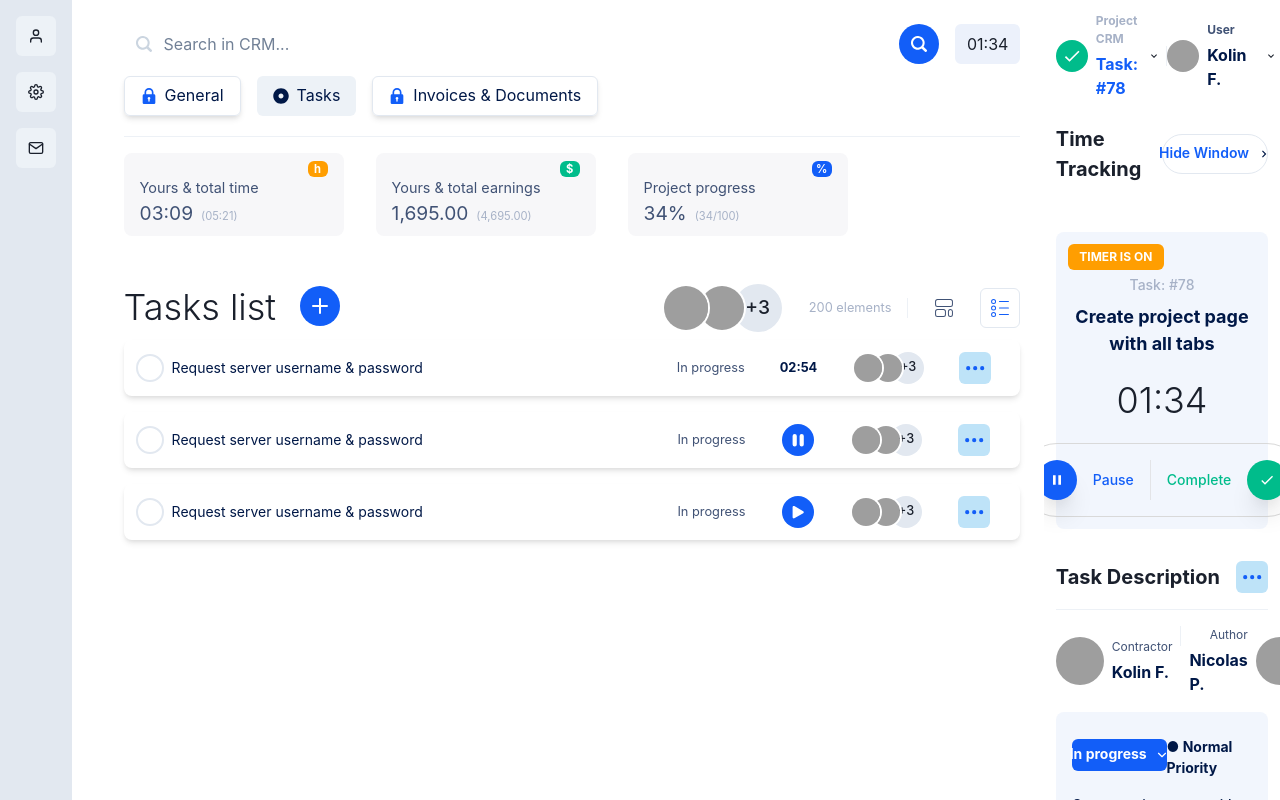
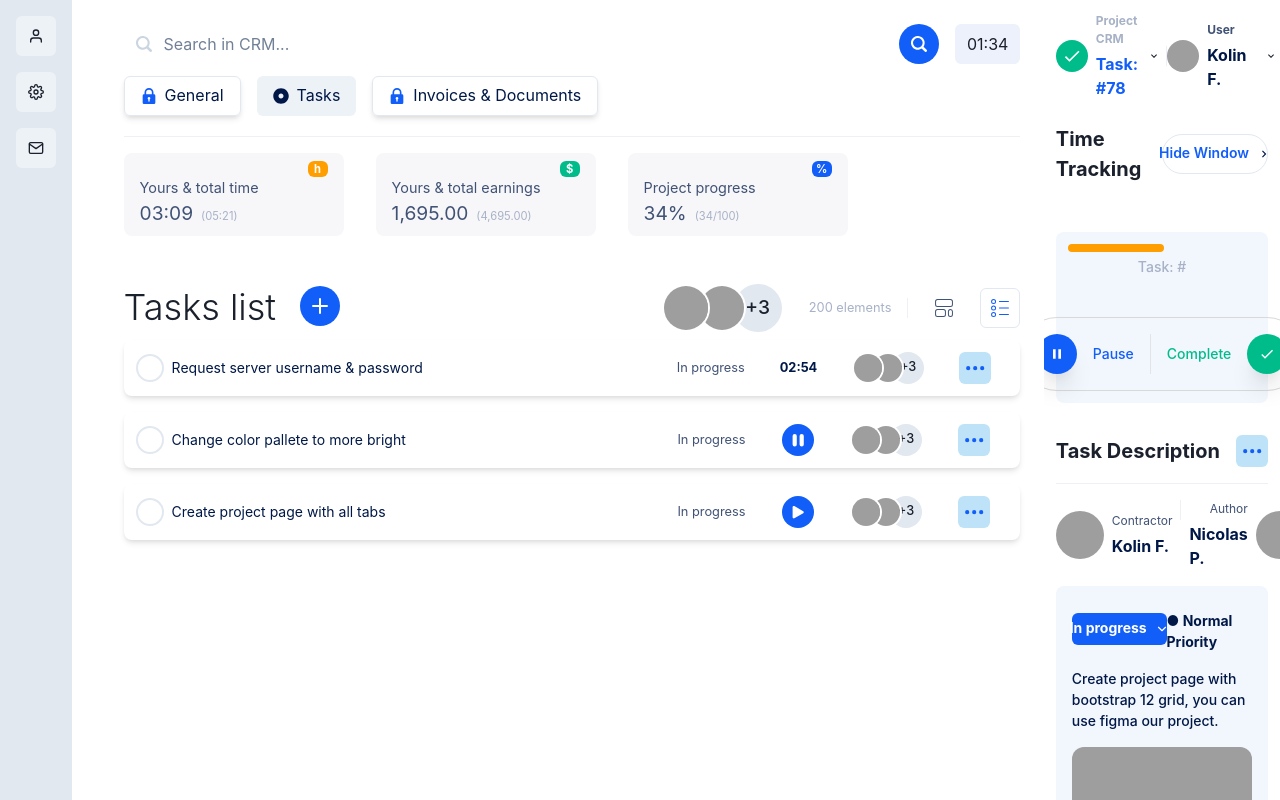
Before and after one commit to gitguti/crm-dashboard, a Next.js app: page / in a window 1280 px wide. Built offline with nearby package versions, Linux system fonts and the light colour scheme; grey boxes are pictures that could not be loaded.

Commit message:
Update TaskList and connect with TimeTrackingResumen

```diff
--- a/components/TaskList.jsx
+++ b/components/TaskList.jsx
@@ -3,6 +3,7 @@ import { Avatar, AvatarGroup, Box, Checkbox, Flex, IconButton, Text , Heading, S
 import { AddIcon, DragHandleIcon } from "@chakra-ui/icons";
 import {CiGrid31, CiCircleList} from "react-icons/ci";
 import { BsPlayFill, BsPauseFill, BsThreeDots } from "react-icons/bs";
+import { useState } from "react";
 
 
 
@@ -12,6 +13,7 @@ const List = [
         title: "Request server username & password",
         status: "In progress",
         time: "02:54",
+        id: "78",
         responsibles: [{
             name:"Ryan Florence",
         src:"https://bit.ly/ryan-florence"
@@ -28,9 +30,10 @@ const List = [
         src:"https://bit.ly/code-beast"}]
     },
     {
-        title: "Request server username & password",
+        title: "Change color pallete to more bright",
         status: "In progress",
         time: "play",
+        id: "25",
         responsibles: [{
             name:"Ryan Florence",
         src:"https://bit.ly/ryan-florence"
@@ -46,9 +49,10 @@ const List = [
       },{  name:"Christian Nwamba",
         src:"https://bit.ly/code-beast"}]
     },{
-        title: "Request server username & password",
+        title: "Create project page with all tabs",
         status: "In progress",
         time: "pause",
+        id: "33",
         responsibles: [{
             name:"Ryan Florence",
         src:"https://bit.ly/ryan-florence"
@@ -73,7 +77,13 @@ const AvatarList = (user) => {
         src={user.src}
       />)
 }
-const RowList = (Element) =>{
+const RowList = ({Element, setTaskSelect, idx, setIdxSelect,selected,idxSelect}) =>{
+  const toggleTodo = (todo) => {
+    console.log("todo", todo)
+    setTaskSelect(todo)
+    if (idxSelect === idx) return setIdxSelect(null)
+    setIdxSelect(idx)
+}
   const renderTime = () => {
     if (Element.time === "pause") {
       return (
@@ -117,15 +127,16 @@ const RowList = (Element) =>{
         alignItems="center"
         boxShadow={"md"}
       >
-            <Checkbox
+      <Checkbox
       variant="circular"
       size="sm"
       color="neutrals.gray.navy"
       w="60%"
       colorScheme="green"
       onChange={() => {
-        toggleTodo(todo);
+        toggleTodo(Element);
       }}
+      isChecked={selected}
     >
       {Element.title}
     </Checkbox>
@@ -153,7 +164,8 @@ const RowList = (Element) =>{
       </Box>)
 }
 
-export const TaskList = () => {
+export const TaskList = ({setTaskSelect}) => {
+  const [idxSelect, setIdxSelect] = useState(null)
     return (
     <>
     <Flex mt={12} alignItems="center" justifyContent="space-between">
@@ -215,7 +227,7 @@ export const TaskList = () => {
               />
             </Flex>
             </Flex>
-    {List.map(RowList)}
+            {List.map((element, idx)=> (<RowList Element={element} setTaskSelect={setTaskSelect} key={idx} idx={idx} selected={idxSelect===idx} setIdxSelect={setIdxSelect} idxSelect={idxSelect}/>))}
     </>
 )
 }
--- a/components/TimeTrackingCollapse.jsx
+++ b/components/TimeTrackingCollapse.jsx
@@ -3,7 +3,7 @@ import { Button, Text, Spacer, VStack, HStack } from "@chakra-ui/react";
 import { ChevronRightIcon } from "@chakra-ui/icons";
 import { TimeTrackingResume } from "@/components/TimeTrackingResume";
 
-export const TimeTrackingCollapse = () => {
+export const TimeTrackingCollapse = ({taskSelect}) => {
   return (
     <>
       <VStack mt={6} align="start">
@@ -22,7 +22,7 @@ export const TimeTrackingCollapse = () => {
             Hide Window
           </Button>
         </HStack>
-        <TimeTrackingResume />
+        <TimeTrackingResume taskSelect={taskSelect} />
       </VStack>
     </>
   );
--- a/components/TimeTrackingResume.jsx
+++ b/components/TimeTrackingResume.jsx
@@ -12,7 +12,8 @@ import {
 } from "@chakra-ui/react";
 import { MdPause, MdCheck } from "react-icons/md";
 
-export const TimeTrackingResume = () => {
+export const TimeTrackingResume = ({taskSelect }) => {
+  console.log(taskSelect, "Hola")
   return (
     <>
       <Box
@@ -39,7 +40,7 @@ export const TimeTrackingResume = () => {
               textAlign="center"
               textTransform="uppercase"
             >
-              Timer is on
+              {taskSelect.status}
             </Text>
           </Badge>
         </Flex>
@@ -51,7 +52,7 @@ export const TimeTrackingResume = () => {
             color="neutrals.gray.ash"
             mt={1}
           >
-            Task: #78
+            Task: # {taskSelect.id}
           </Text>
           <Text
             textAlign="center"
@@ -60,10 +61,10 @@ export const TimeTrackingResume = () => {
             fontSize="lg"
             mt={2}
           >
-            Create project page with all tabs
+          {taskSelect.title}
           </Text>
           <Text fontWeight="light" textAlign="center" fontSize="4xl" my={4}>
-            01:34
+          {taskSelect.time}
           </Text>
         </Flex>
         <Center>
--- a/pages/index.js
+++ b/pages/index.js
@@ -42,6 +42,8 @@ import {TaskList} from "@/components/TaskList";
 
 export default function Home() {
   const [collapse, setCollapse] = useState({ index: null, state: false });
+  const [taskSelect, setTaskSelect] = useState({})
+  console.log("taskSelect", taskSelect)
   return (
     <>
       <Head>
@@ -81,7 +83,7 @@ export default function Home() {
             <Stat symbol="$" concept="Yours & total earnings" number="1,695.00" detail="(4,695.00)" badgeColor="semantic.success.green" />
             <Stat symbol="%" concept="Project progress" number="34%" detail="(34/100)" badgeColor="brand.primary.default"/>
             </Flex>
-            <TaskList/>
+            <TaskList setTaskSelect={setTaskSelect}/>
           </Flex>
           <Flex
             w="20%"
@@ -105,7 +107,7 @@ export default function Home() {
                 roleFontWeight="bold"
               />{" "}
             </Flex>
-            <TimeTrackingCollapse />
+            <TimeTrackingCollapse taskSelect={taskSelect} />
             <HStack mt={0}>
               <TaskDescription />
             </HStack>
```
